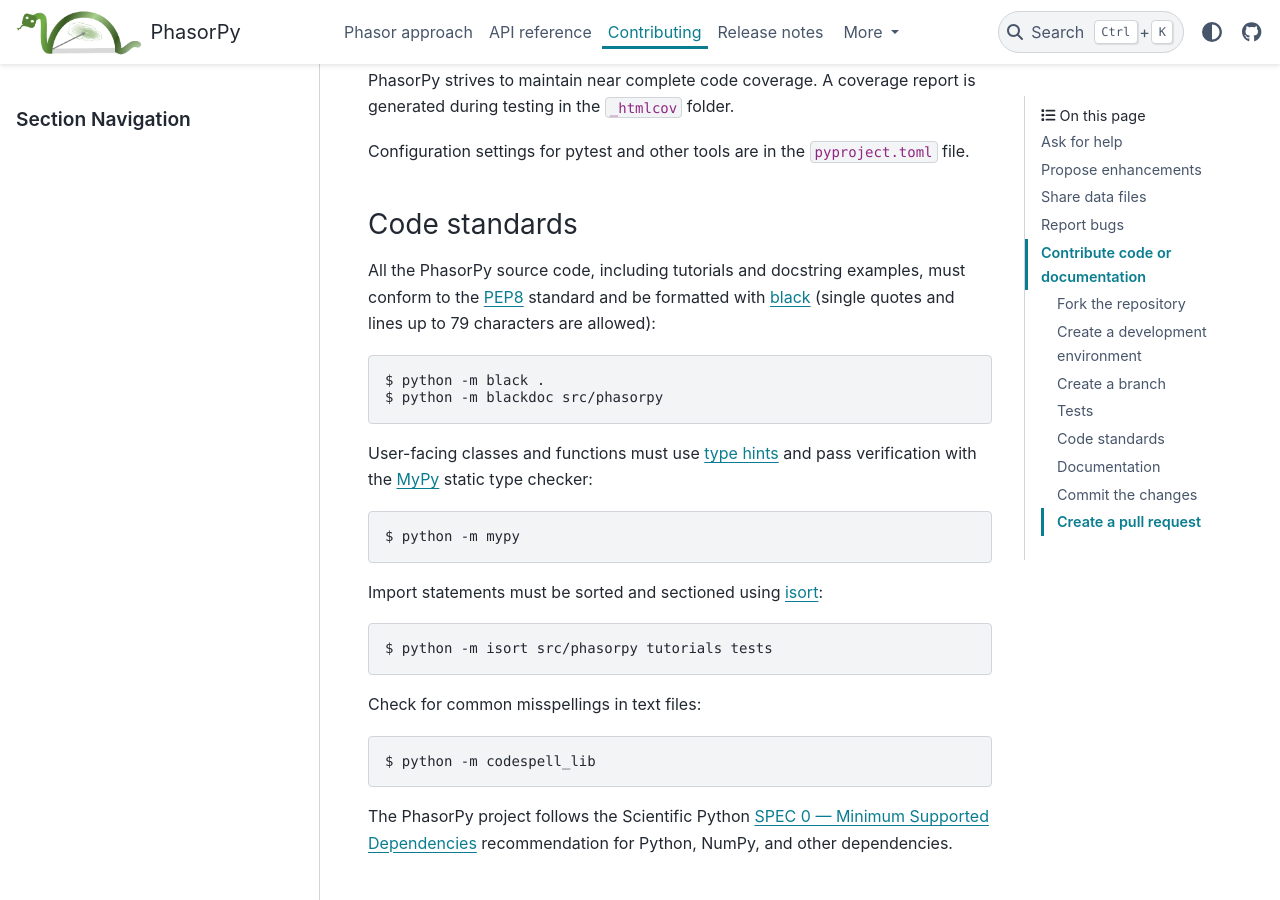
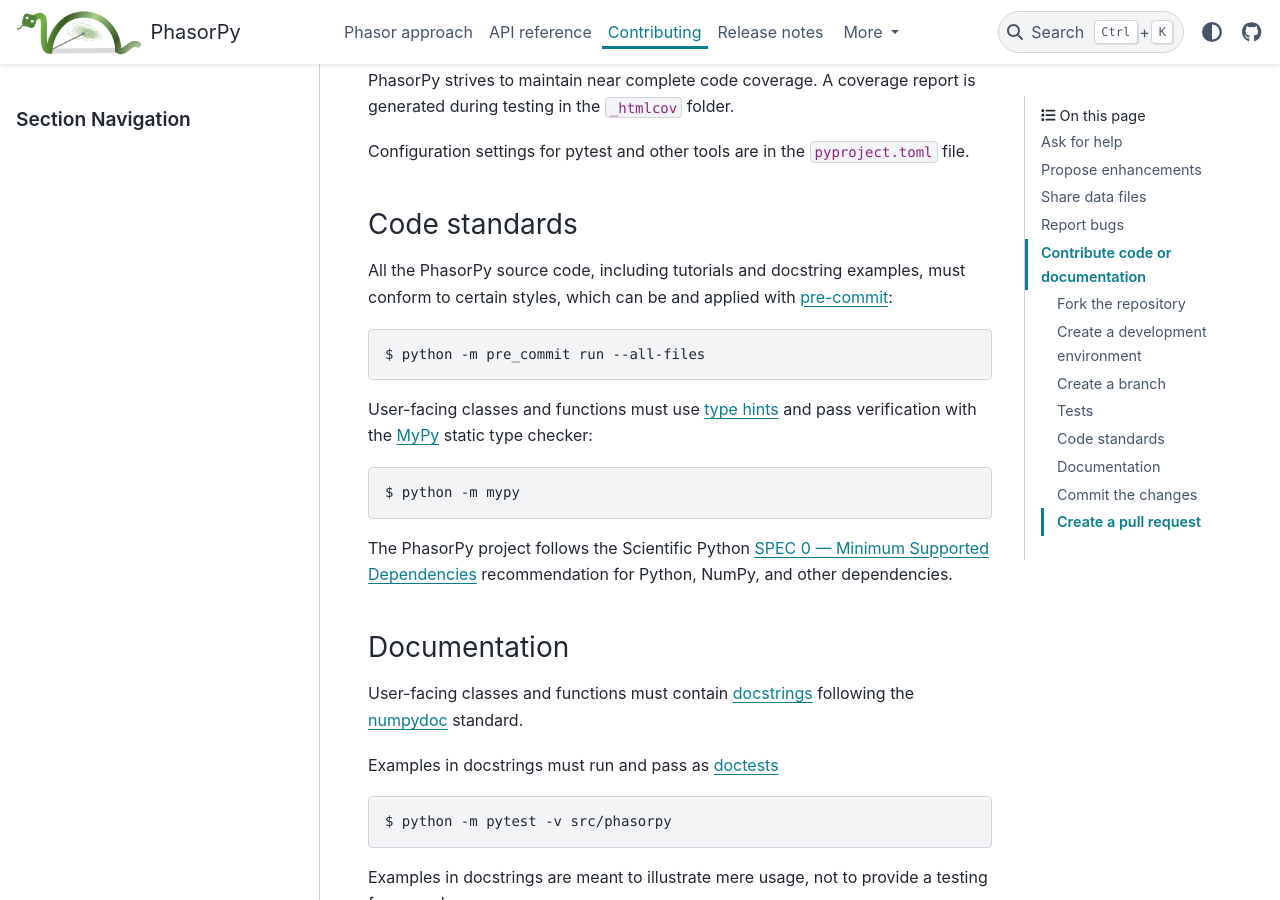
Before and after one commit to phasorpy/phasorpy, a Sphinx documentation site: the page built from docs/contributing.rst, in a window 1280 px wide and 900 px high, scrolled down 4118 px. Built offline with Sphinx 7.4.7 and the PyData theme 0.15.4, drawn with Linux system fonts in a browser that asks for light colours; pages that are not in the unit, such as notebooks, are missing from menus.

Commit message:
Configure pre-commit hooks (#114)

```diff
--- a/docs/contributing.rst
+++ b/docs/contributing.rst
@@ -188,14 +188,10 @@ Code standards
 ..............
 
 All the PhasorPy source code, including tutorials and docstring examples,
-must conform to the
-`PEP8 <https://peps.python.org/pep-0008/>`_
-standard and be formatted with
-`black <https://black.readthedocs.io/en/stable/>`_
-(single quotes and lines up to 79 characters are allowed)::
+must conform to certain styles, which can be and applied with
+`pre-commit <https://pre-commit.com/>`_::
 
-    $ python -m black .
-    $ python -m blackdoc src/phasorpy
+    $ python -m pre_commit run --all-files
 
 User-facing classes and functions must use
 `type hints <https://peps.python.org/pep-0484/>`_
@@ -205,14 +201,6 @@ static type checker::
 
     $ python -m mypy
 
-Import statements must be sorted and sectioned using
-`isort <https://pycqa.github.io/isort/>`_::
-
-    $ python -m isort src/phasorpy tutorials tests
-
-Check for common misspellings in text files::
-
-    $ python -m codespell_lib
 
 The PhasorPy project follows the Scientific Python
 `SPEC 0 — Minimum Supported Dependencies
--- a/pyproject.toml
+++ b/pyproject.toml
@@ -88,7 +88,7 @@ version = { attr = "phasorpy.version.__version__" }
 phasorpy = ["py.typed"]
 
 [tool.ruff.lint]
-select = ["NPY201"]
+select = []
 
 [tool.pylint.format]
 max-line-length = 79
--- a/requirements_dev.txt
+++ b/requirements_dev.txt
@@ -46,7 +46,10 @@ isort
 mypy
 codespell
 cython_lint
-# pre-commit
+pyupgrade
+autoflake
+pre-commit
+pre-commit-hooks
 #
 # optional requirements
 scikit-image
```
Also changed, not shown: .github/ISSUE_TEMPLATE/bug_report.md, .pre-commit-config.yaml (added), CHANGELOG.md (line endings or trailing spaces), CODE_OF_CONDUCT.md (line endings or trailing spaces), CONTRIBUTING.md (line endings or trailing spaces), 10 other files.
